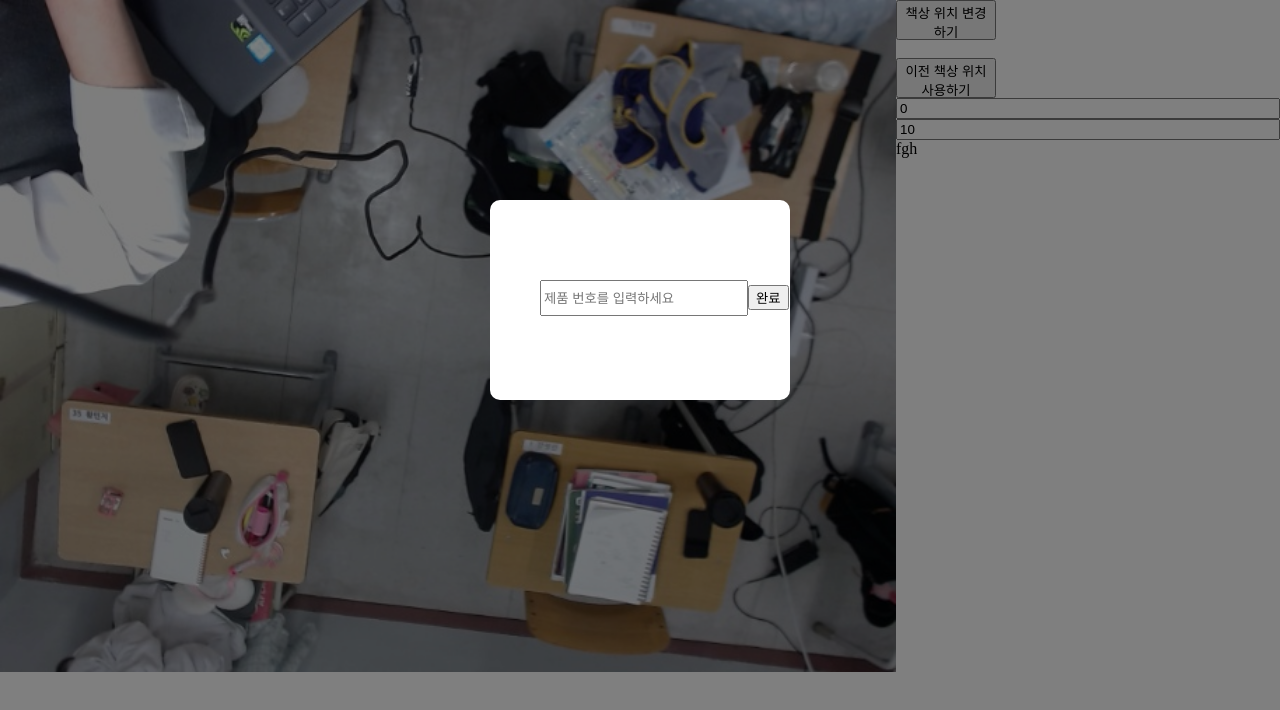
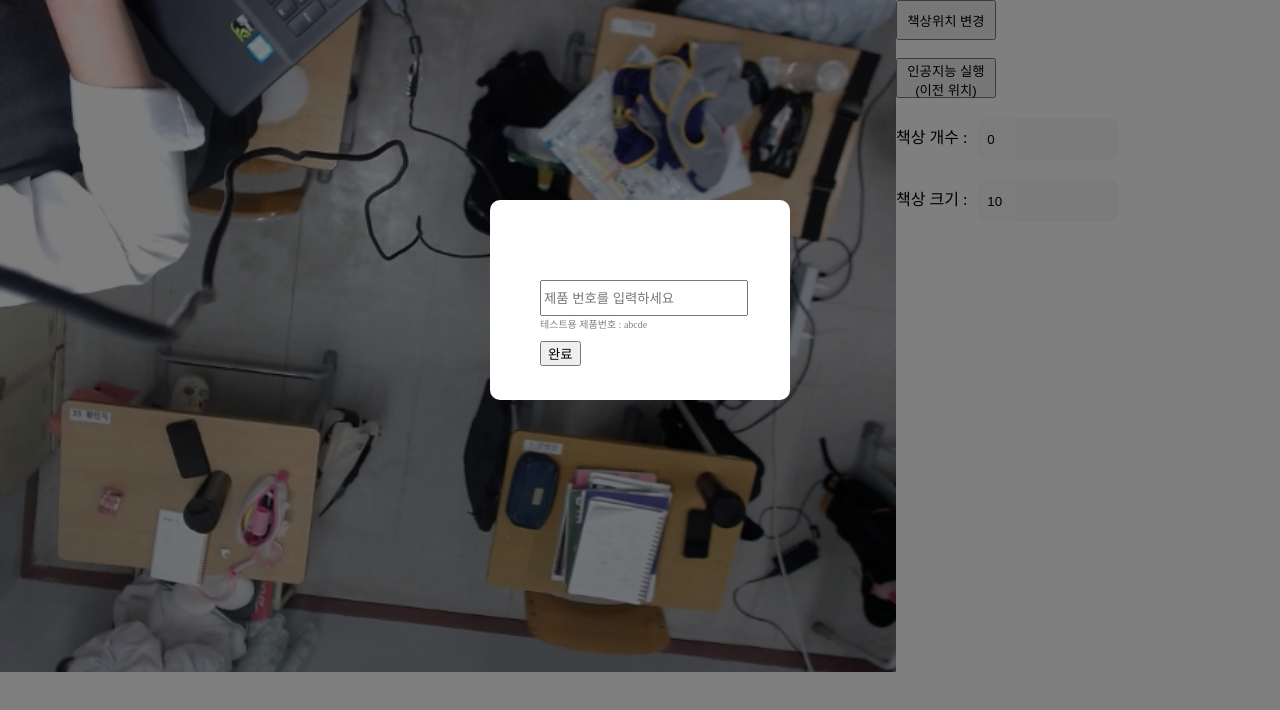
Before and after one commit to watxh/mansic, a React (Create React App) app: page / in a window 1280 px wide. Shown: the top 710 px of the page. Built offline with nearby package versions, Linux system fonts and the light colour scheme.

Commit message:
Update App.js

```diff
--- a/src/App.js
+++ b/src/App.js
@@ -18,6 +18,8 @@ const App = () => {
   const [id, setId] = useState("");
 
   const [result, setResult] = useState(null);
+
+  const [get, setGet] = useState(0);
 
   useEffect(() => {
     let testing = function test(pos) {
@@ -77,6 +79,9 @@ const App = () => {
   };
 
   const getPos = async () => {
+    if (num === 0) {
+      return 0;
+    }
     const widthdata = document.getElementById("box" + 0).clientWidth;
     const heightdata = document.getElementById("box" + 0).clientHeight;
 
@@ -107,6 +112,8 @@ const App = () => {
       `https://mansic-back.herokuapp.com/api/change/${id}`,
       params
     );
+
+    setGet(1);
   };
 
   const getResult = async () => {
@@ -155,10 +162,22 @@ const App = () => {
       </Container1>
 
       <Container2>
-        <ResultButton onClick={getPos}>책상 위치 변경하기</ResultButton> <br />
-        <ResultButton onClick={getResult}>이전 책상 위치 사용하기</ResultButton>
-        <input type="number" value={num} onChange={changeNum} />
-        <input type="number" value={size} onChange={changeSize} />
+        <ResultButton onClick={getPos}>책상위치 변경</ResultButton> <br />
+        {get === 1 ? (
+          <ResultButton onClick={getResult}>인공지능 실행</ResultButton>
+        ) : (
+          <ResultButton onClick={getResult}>
+            인공지능 실행(이전 위치)
+          </ResultButton>
+        )}
+        <InputLine>
+          책상 개수 :
+          <InputBox type="number" value={num} onChange={changeNum} />
+        </InputLine>
+        <InputLine>
+          책상 크기 :
+          <InputBox type="number" value={size} onChange={changeSize} />
+        </InputLine>
         {login && result ? (
           <ResultContainer>
             {result.map((data, num) => {
@@ -172,7 +191,7 @@ const App = () => {
             })}
           </ResultContainer>
         ) : (
-          <>fgh</>
+          <></>
         )}
       </Container2>
       {!login ? (
@@ -186,7 +205,8 @@ const App = () => {
                 setId(e.target.value);
               }}
             />
-            <button onClick={checkID}>완료</button>
+            <HelpText>테스트용 제품번호 : abcde</HelpText>
+            <OKBox onClick={checkID}>완료</OKBox>
           </LoginBox>
         </Login>
       ) : (
@@ -214,6 +234,34 @@ const Container2 = styled.div`
   display: flex;
   flex-direction: column;
   z-index: 2;
+`;
+
+const HelpText = styled.div`
+  font-size: 10px;
+  margin-left: 50px;
+  color: gray;
+`;
+
+const OKBox = styled.button`
+  margin-left: 50px;
+  margin-top: 10px;
+`;
+
+const InputLine = styled.div`
+  display: flex;
+  flex-direction: row;
+  line-height: 40px;
+  margin-top: 20px;
+`;
+
+const InputBox = styled.input`
+  margin-left: 10px;
+  width: 130px;
+  height: 40px;
+  background-color: #f8f8f8;
+  border: none;
+  border-radius: 10px;
+  padding-left: 10px;
 `;
 
 const ResultContainer = styled.div`
```
